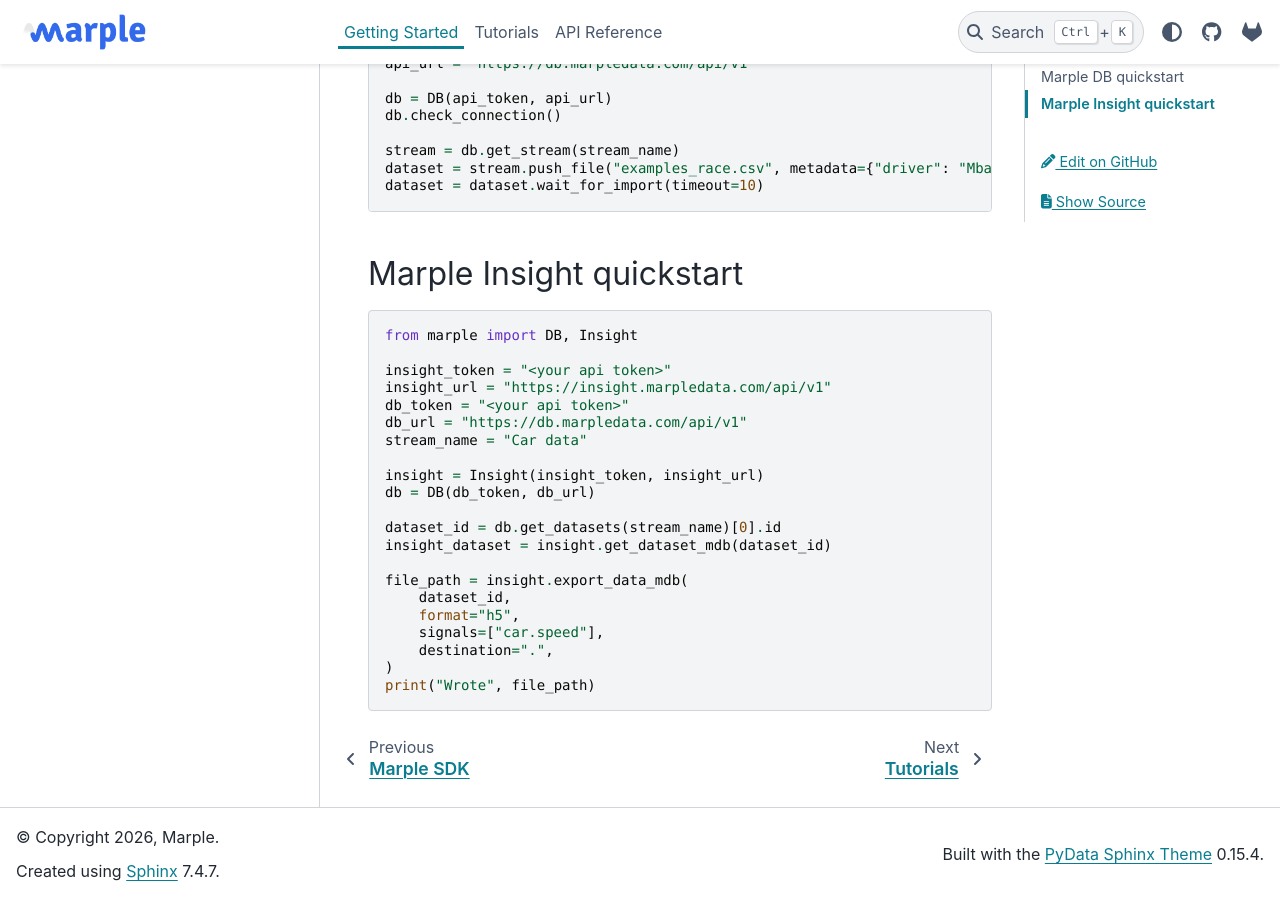
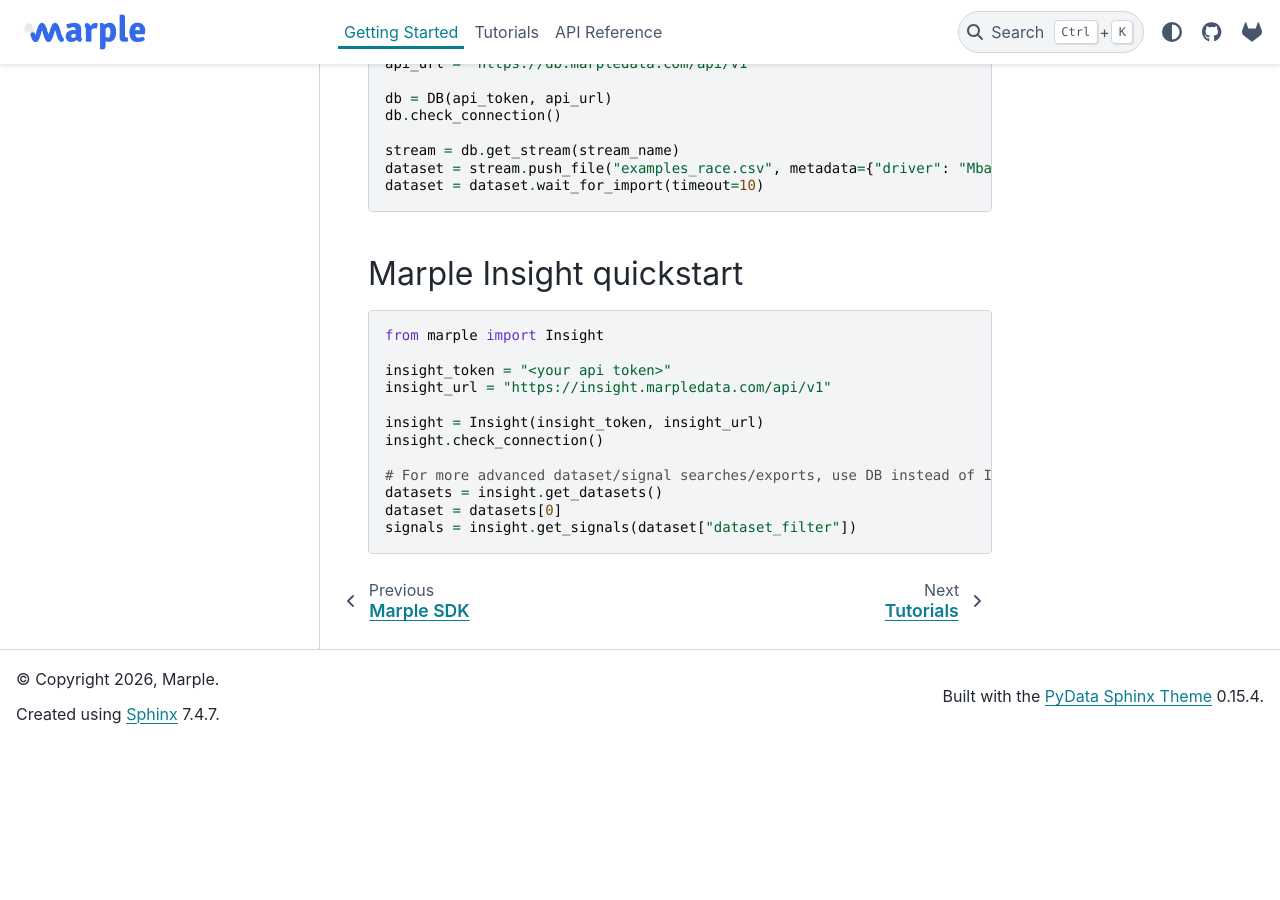
Before and after one commit to marpledata/marple-sdk, a Sphinx documentation site: the page built from python/docs/getting-started.rst, in a window 1280 px wide and 900 px high, scrolled down 681 px. Built offline with Sphinx 7.4.7 and the PyData theme 0.15.4, drawn with Linux system fonts in a browser that asks for light colours; the version number could not be read and is left out; after the commit the page ends 1424 px from its top, so only the background shows below that.

```diff
--- a/python/docs/getting-started.rst
+++ b/python/docs/getting-started.rst
@@ -42,24 +42,15 @@
 
 .. code-block:: python
 
-   from marple import DB, Insight
+   from marple import Insight
 
    insight_token = "<your api token>"
    insight_url = "https://insight.marpledata.com/api/v1"
-   db_token = "<your api token>"
-   db_url = "https://db.marpledata.com/api/v1"
-   stream_name = "Car data"
 
    insight = Insight(insight_token, insight_url)
-   db = DB(db_token, db_url)
+   insight.check_connection()
 
-   dataset_id = db.get_datasets(stream_name)[0].id
-   insight_dataset = insight.get_dataset_mdb(dataset_id)
-
-   file_path = insight.export_data_mdb(
-       dataset_id,
-       format="h5",
-       signals=["car.speed"],
-       destination=".",
-   )
-   print("Wrote", file_path)
+   # For more advanced dataset/signal searches/exports, use DB instead of Insight.
+   datasets = insight.get_datasets()
+   dataset = datasets[0]
+   signals = insight.get_signals(dataset["dataset_filter"])
```
Also changed, not shown: 1 other file.
